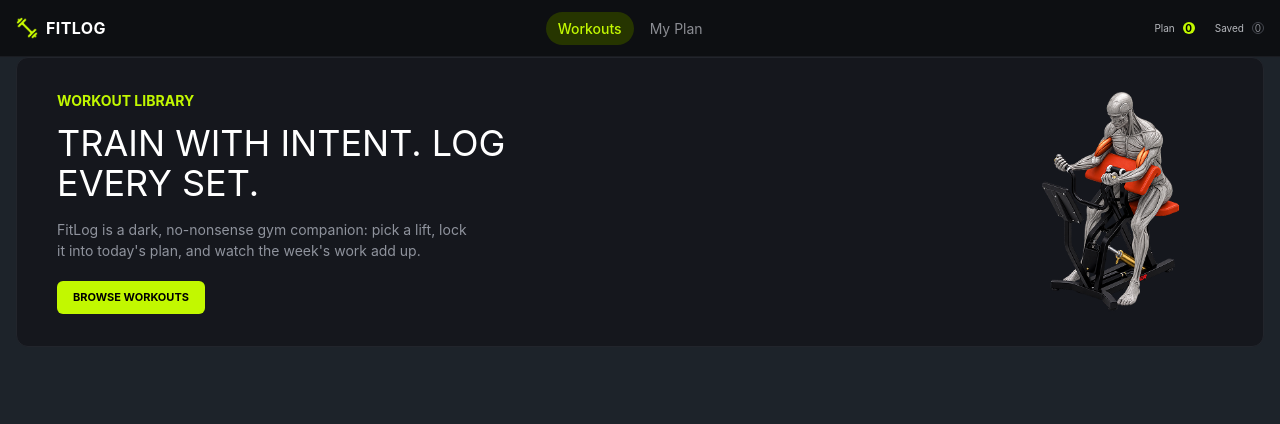
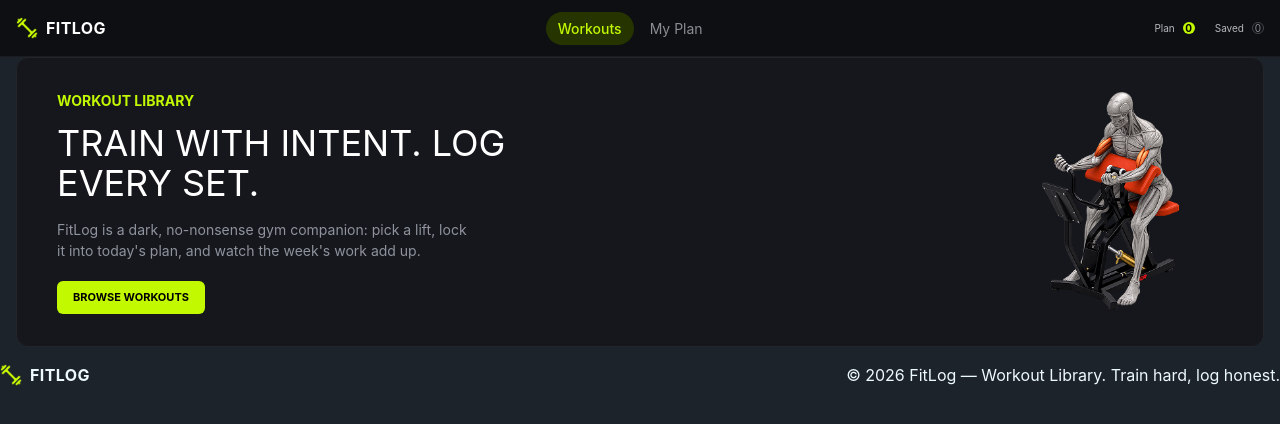
Before and after one commit to nur-mohd/workout-library, a Next.js app: page / in a window 1280 px wide. Shown: the top 424 px of the page. Built offline with nearby package versions, Linux system fonts and the light colour scheme.

Commit message:
footer and lib folder Added

```diff
--- a/src/app/layout.tsx
+++ b/src/app/layout.tsx
@@ -3,6 +3,7 @@ import { Geist, Geist_Mono } from "next/font/google";
 import "./globals.css";
 import { ToastContainer } from "react-toastify";
 import Navbar from "@/components/shared/Navbar";
+import FooterPage from "@/components/shared/Footer";
 
 const geistSans = Geist({
   variable: "--font-geist-sans",
@@ -29,7 +30,8 @@ export default function RootLayout({ children }: LayoutProps<"/">) {
       <body className="min-h-full flex flex-col">
         <Navbar/>
         {children}
-            <ToastContainer/>
+        <ToastContainer/>
+        <FooterPage/>
         </body>
     </html>
   );
--- /dev/null
+++ b/src/components/shared/Footer.tsx
@@ -0,0 +1,16 @@
+
+import Logo from "@/lib/Logo";
+
+
+const FooterPage = () => {
+    return (
+        <footer className="container mx-auto ">
+            <div className="flex items-center justify-between py-4">
+                <Logo />
+                <p> &copy; 2026 FitLog — Workout Library. Train hard, log honest.</p>
+             </div>
+        </footer>
+    );
+};
+
+export default FooterPage;
--- a/src/components/shared/Navbar.tsx
+++ b/src/components/shared/Navbar.tsx
@@ -1,38 +1,29 @@
-import Image from "next/image";
-import logo from "@/assets/logo.png";
+import Logo from "@/lib/Logo";
 
 const Navbar = () => {
     return (
         <nav className="w-full border-b border-[#1A1C21] bg-[#0D0F12] text-white">
             <div className="container mx-auto flex h-14 items-center justify-between px-4">
 
-                <div className="flex items-center gap-2">
-                    <Image
-                        src={logo}
-                        alt="FITLOG logo"
-                        width={22}
-                        height={22}
-                        className="object-contain"
-                    />
-
-                    <h1 className="text-md font-bold tracking-wide">
-                        FITLOG
-                    </h1>
-                </div>
+            {/* Logo Added to lib folder */}
+                <Logo />
 
                 <div className="flex items-center gap-1 text-[14px]">
-                    <button className="rounded-full bg-[#263500] px-3 py-1.5 font-medium text-[#C2F800] cursor-pointer">
+                    <button
+                        className="rounded-full bg-[#263500] px-3 py-1.5 font-medium text-[#C2F800] cursor-pointer">
                         Workouts
                     </button>
 
-                    <button className="px-3 py-1.5 text-[#8B8D93] hover:text-white cursor-pointer">
+                    <button
+                        className="px-3 py-1.5 text-[#8B8D93] hover:text-white cursor-pointer">
                         My Plan
                     </button>
                 </div>
 
                 <div className="flex items-center gap-5 text-[10px]">
 
-                    <button className="flex items-center gap-2 text-[#B5B7BC] cursor-pointer">
+                    <button
+                        className="flex items-center gap-2 text-[#B5B7BC] cursor-pointer">
                         <span>Plan</span>
                         <span className="flex h-3 w-3 items-center justify-center rounded-full bg-[#C2F800] text-[10px] font-bold text-black">
                             0
--- /dev/null
+++ b/src/lib/Logo.tsx
@@ -0,0 +1,22 @@
+import Image from 'next/image';
+import logo from '@/assets/logo.png';
+const Logo = () => {
+    return (
+        <div>
+            <div className="flex items-center gap-2">
+                    <Image
+                        src={logo}
+                        alt="FITLOG logo"
+                        width={22}
+                        height={22}
+                        className="object-contain"
+                    />
+                    <h1 className="text-md font-bold tracking-wide">
+                        FITLOG
+                    </h1>
+                </div>
+        </div>
+    );
+};
+
+export default Logo;
```
